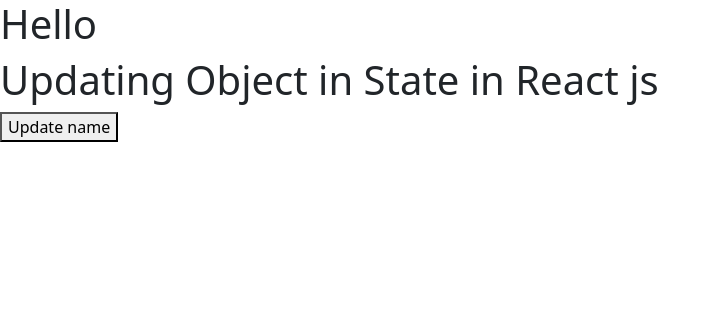
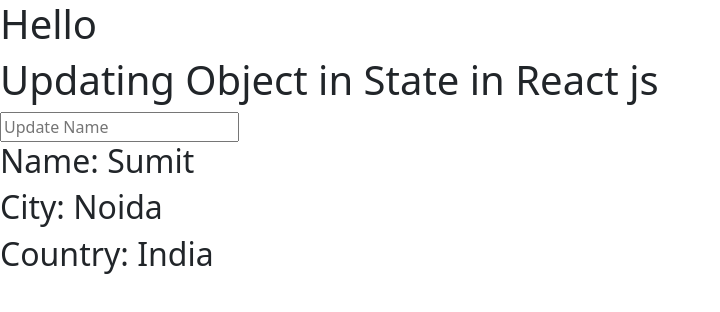
Before and after one commit to Sumit1164/React.js_Learning, a React (Vite) app: page / in a window 1280 px wide. Shown: the top 312 px of the page, without its empty margins (0-720 px from the left). Built offline with nearby package versions, Linux system fonts and the light colour scheme.

Commit message:
Updating Object in State in React js

```diff
--- a/src/UpdatingObject.jsx
+++ b/src/UpdatingObject.jsx
@@ -8,14 +8,16 @@
             city:'Noida'
         }
     })
-    const handleName = () => {
+    const handleName = (val) => {
         setName('Sumit Tripathi')
     }
     return (
         <div>
             <h1>Updating Object in State in React js</h1>
-            <h2>{name}</h2>
-            <button onClick={handleName}>Update name</button>
+            <input type="text" placeholder="Update Name" onChange={(event)=>handleName(event.target.value)} />
+            <h2>Name: { data.name}</h2>
+            <h2>City: { data.address.city}</h2>
+            <h2>Country: { data.address.country}</h2>
         </div>
     )
 }
```
